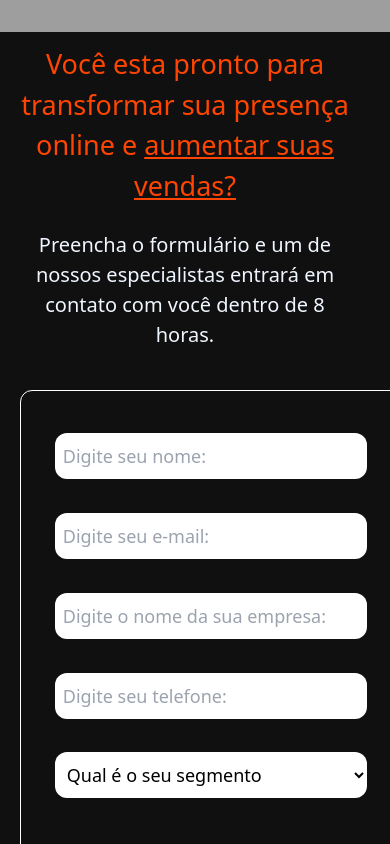
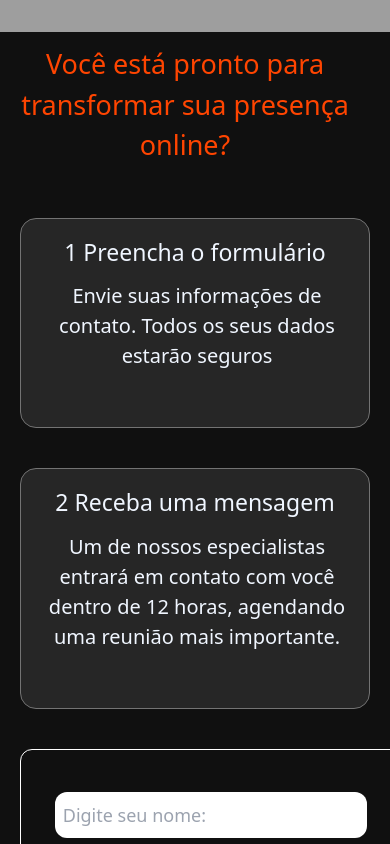
Before and after one commit to PHCodeDev/Syrion, a React (Vite) app: page / in a window 390 px wide. Shown: the part 2880-3724 px from the top of the page. Built offline with nearby package versions, Linux system fonts and the light colour scheme; grey boxes are pictures that could not be loaded.

Commit message:
novo form+animação

```diff
--- a/package.json
+++ b/package.json
@@ -12,12 +12,14 @@
   "dependencies": {
     "@supabase/supabase-js": "^2.45.4",
     "@vercel/analytics": "^1.3.1",
+    "aos": "^2.3.4",
     "react": "^18.3.1",
     "react-dom": "^18.3.1",
     "react-router-dom": "^6.26.2"
   },
   "devDependencies": {
     "@eslint/js": "^9.9.0",
+    "@types/aos": "^3.0.7",
     "@types/react": "^18.3.3",
     "@types/react-dom": "^18.3.0",
     "@types/react-router-dom": "^5.3.3",
--- a/src/App.tsx
+++ b/src/App.tsx
@@ -1,8 +1,20 @@
+import React, { useEffect } from 'react';
 import { BrowserRouter as Router, Route, Routes } from 'react-router-dom';
 import Home from "./pages/Home";
 import Obrigado from './pages/Obrigado';
 
+import 'aos/dist/aos.css';
+import AOS from 'aos';
+
 export default function App() {
+  useEffect(() => {
+    AOS.init({
+      duration: 1000, // duração da animação
+      easing: 'ease-in-out', // efeito de easing
+      once: true, // se deve animar apenas uma vez
+    });
+  }, []);
+
   return (
     <Router>
       <Routes>
--- a/src/pages/Form.tsx
+++ b/src/pages/Form.tsx
@@ -61,7 +61,7 @@ const LeadCaptureForm: React.FC = () => {
   return (
     <div id='form' className="mx-auto border border-white rounded-xl text-[19px]">
       <form
-        className="lg:w-[65vh] w-[45vh] lg:h-[80vh] h-[70vh] rounded-lg flex flex-col mx-auto"
+        className="lg:w-[65vh] w-[45vh] lg:h-[80vh] h-full max-h-[80vh] rounded-lg flex flex-col mx-auto"
         onSubmit={handleSubmit}
       >
         <input
@@ -121,7 +121,7 @@ const LeadCaptureForm: React.FC = () => {
         </select>
         <button
           type="submit"
-          className="font-semibold mx-10 mt-10 py-3 border border-white rounded-2xl text-center text-[18px] lg:text-[20px] hover:bg-white hover:text-orange-500 duration-500"
+          className="font-semibold mx-10 my-10 py-3 border border-white rounded-2xl text-center text-[18px] lg:text-[20px] hover:bg-white hover:text-orange-500 duration-500"
         >
           Aumentar minhas vendas
         </button>
--- a/src/pages/Home.tsx
+++ b/src/pages/Home.tsx
@@ -108,10 +108,37 @@ export default function Home() {
       <section className='bg-cinza bg-no-repeat bg-cover flex min-h-screen '>
         <div className="w-[350px] lg:w-[1200px] 2xl:w-[1600px] mx-auto flex flex-col lg:flex-row justify-between mb-5">
 
-          <div className=" flex flex-col justify-center font-medium">
-            <p className="text-[27px] lg:text-[25px] my-3 text-center lg:text-left w-[330px] lg:w-[600px] 2xl:text-[30px] font-normal text-laranja">Você esta pronto para transformar sua presença online e <span className="underline">aumentar suas vendas?</span> </p>
-            <p className="text-[20px] lg:text-[23px] my-3 text-center lg:text-left w-[330px] lg:w-[600px] 2xl:text-[30px] font-light lg:font-normal text-branco mb-10 lg:mb-0 ">Preencha o formulário e um de nossos especialistas entrará em contato com você dentro de 8 horas.</p>
-          </div>
+        <div className="flex flex-col justify-center font-medium">
+  <p
+    className="text-[27px] lg:text-[35px] my-3 text-center lg:text-left w-[330px] lg:w-[520px] 2xl:text-[30px] font-normal text-laranja"
+    data-aos="fade-up"
+  >
+    Você está pronto para transformar sua presença online?
+  </p>
+
+  <div
+    className="my-10 border border-lg border-neutral-500 rounded-2xl p-4 bg-neutral-800 text-branco text-center lg:text-left"
+    data-aos="fade-up"
+    data-aos-delay="200" // Atraso na animação (opcional)
+  >
+    <p className="font-normal text-[23px] mb-3">1 Preencha o formulário</p>
+    <p className="text-[20px] lg:text-[18px] w-[320px] lg:w-[450px] 2xl:text-[30px] font-light lg:font-normal mb-10 lg:mb-0">
+      Envie suas informações de contato. Todos os seus dados estarão seguros
+    </p>
+  </div>
+
+  <div
+    className="mb-10 border border-lg border-neutral-500 rounded-2xl p-4 bg-neutral-800 text-branco text-center lg:text-left"
+    data-aos="fade-up"
+    data-aos-delay="400" // Atraso na animação (opcional)
+  >
+    <p className="font-normal text-[23px] mb-3">2 Receba uma mensagem</p>
+    <p className="text-[20px] lg:text-[18px] w-[320px] lg:w-[450px] 2xl:text-[30px] font-light lg:font-normal mb-10 lg:mb-0">
+      Um de nossos especialistas entrará em contato com você dentro de 12 horas, agendando uma reunião mais importante.
+    </p>
+  </div>
+</div>
+
 
           <div className="lg:w-[400px] flex items-center 3xl:w-[570px] text-white">
             <LeadCaptureForm/>
```
Also changed, not shown: 1 other file (tests, documents, lock files or other folders).
